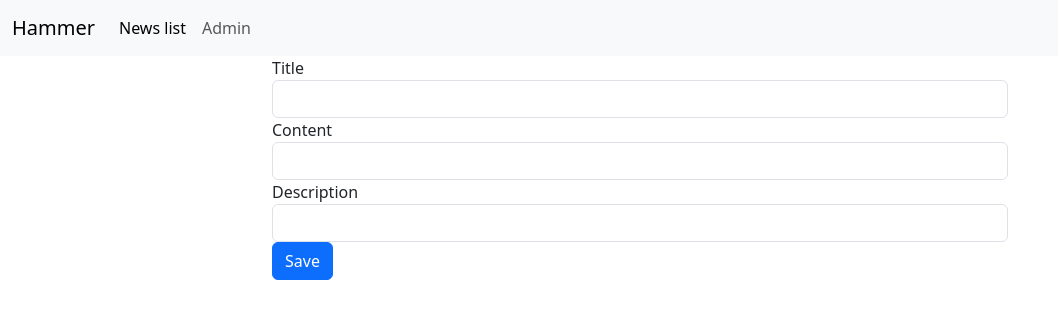
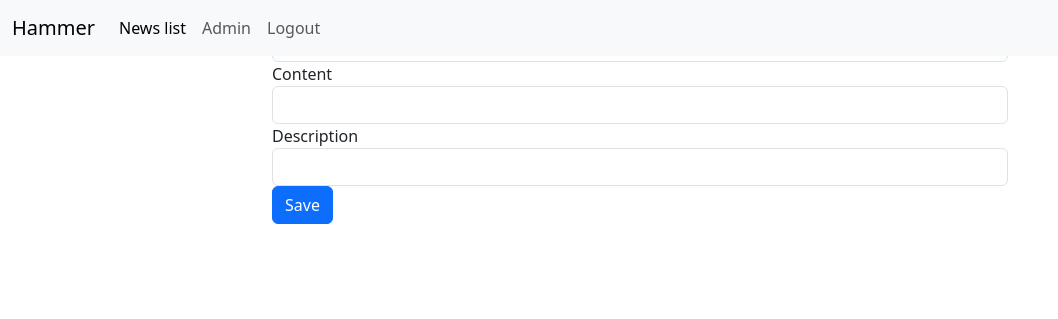
Before and after one commit to szobek/test_hammer, a PHP site: page /fullstack/createAndUpdate.php in a window 1280 px wide. Shown: the top 319 px of the page, without its empty margins (0-1058 px from the left). Run offline with PHP 8.4, Linux system fonts and the light colour scheme; the visitor is signed in with stand-in values (Sample User, id 1).

Commit message:
modify menu

```diff
--- a/fullstack/index.php
+++ b/fullstack/index.php
@@ -1,2 +1,2 @@
 <?php
-header('Location: login.php');
+header('Location: news_list.php');
--- a/fullstack/menu.php
+++ b/fullstack/menu.php
@@ -1,4 +1,4 @@
-<nav class="navbar navbar-expand-lg navbar-light bg-light">
+<nav class="navbar navbar-expand-lg navbar-light bg-light fixed-top">
   <div class="container-fluid">
     <a class="navbar-brand" href="">Hammer</a>
     <button class="navbar-toggler" type="button" data-bs-toggle="collapse" data-bs-target="#navbarSupportedContent" aria-controls="navbarSupportedContent" aria-expanded="false" aria-label="Toggle navigation">
@@ -10,10 +10,22 @@
         <li class="nav-item">
           <a class="nav-link active" aria-current="page" href="news_list.php">News list</a>
         </li>
+<?php
+if(!isset($_SESSION)) session_start();
 
+
+if(isset($_SESSION["logged"])): ?>
         <li class="nav-item">
           <a class="nav-link" href="admin.php">Admin</a>
         </li>
+        <li class="nav-item">
+          <a class="nav-link" href="setUser.php?function=logout">Logout</a>
+        </li>
+        <?php  else: ; ?>
+        <li class="nav-item">
+          <a class="nav-link" href="login.php">Login</a>
+        </li>
+        <?php  endif ; ?>
 
       </ul>
 
--- a/fullstack/news_single.php
+++ b/fullstack/news_single.php
@@ -30,7 +30,7 @@
 </head>
 
 <body>
-
+<?php include "menu.php"; ?>
     <div class="container">
         <div class="row">
             <div class="col-8 offset-2 mb-5 mt-5">
```
Also changed, not shown: fullstack/setUser.php (added, +14 -0 lines).
